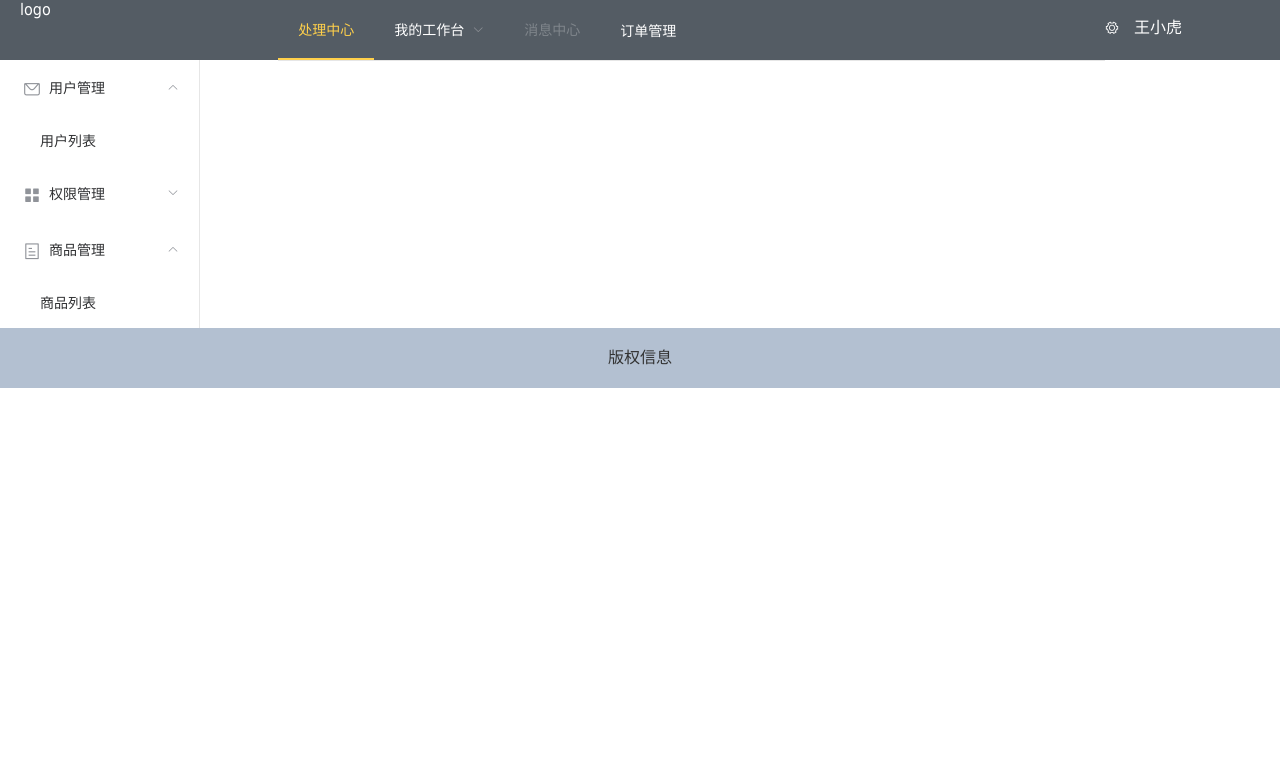
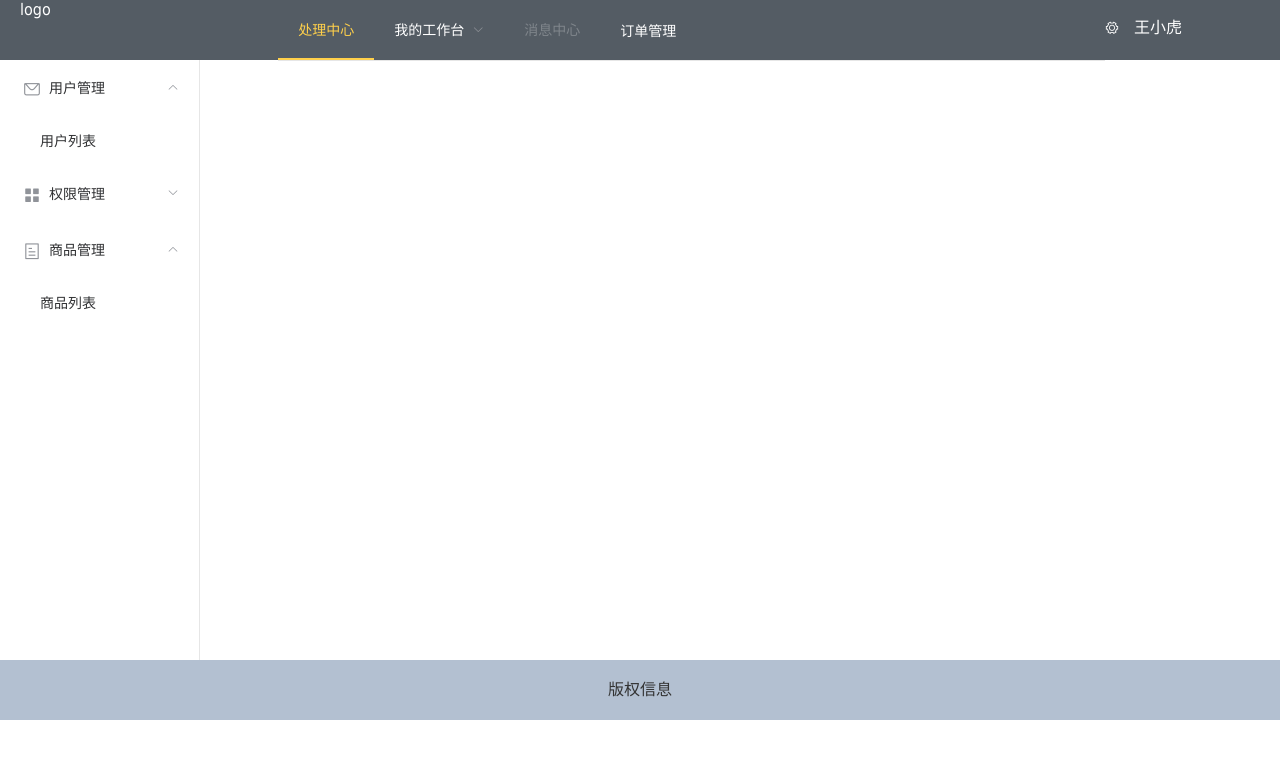
Before and after one commit to TangJunChao/vue-element, a Vue app: page / in a window 1280 px wide. Shown: the top 758 px of the page. Built offline with nearby package versions, Linux system fonts and the light colour scheme.

Commit message:
分支创建

```diff
--- a/src/components/home/home.vue
+++ b/src/components/home/home.vue
@@ -43,7 +43,7 @@
           </el-col>
         </el-row>
       </el-header>
-      <el-container height="600px">
+      <el-container>
         <el-aside width="200px" class="asideLeft">
           <el-menu
             :default-active="$route.path"
@@ -64,7 +64,7 @@
             </el-submenu>
           </el-menu>
         </el-aside>
-        <el-main>
+        <el-main style="min-height:600px">
           <router-view></router-view>
         </el-main>
       </el-container>
```
